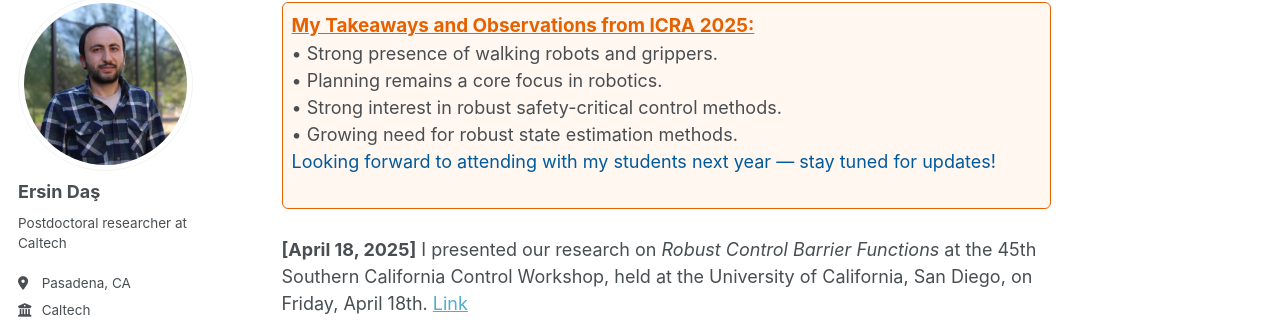
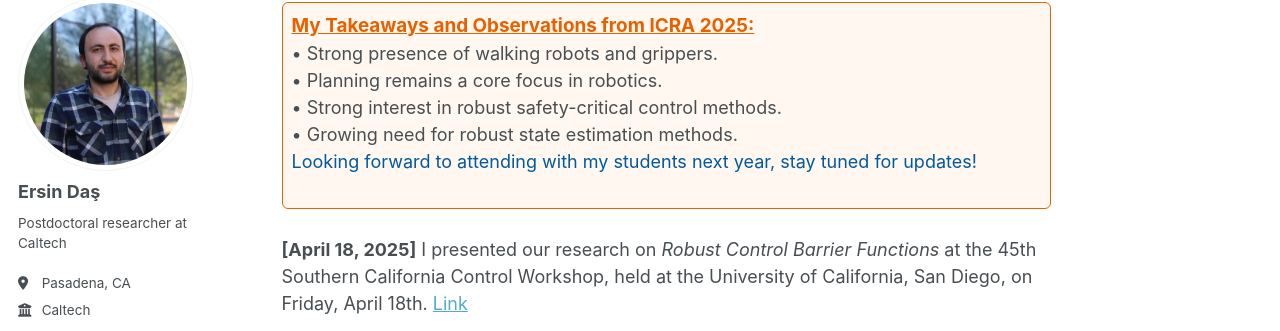
Before and after one commit to ersindas/ersindas.github.io, a Jekyll site: the page built from _pages/about.md, in a window 1280 px wide and 900 px high, scrolled down 451 px. Shown: the part 109-440 px from the top of the window. Built offline with Jekyll 4.4.1, drawn with Linux system fonts in a browser that asks for light colours; some web fonts are replaced.

Commit message:
Update about.md

```diff
--- a/_pages/about.md
+++ b/_pages/about.md
@@ -21,7 +21,7 @@ News
   • Planning remains a core focus in robotics.<br>
   • Strong interest in robust safety-critical control methods.<br>
   • Growing need for robust state estimation methods.<br>
-  <span style="color:#005a9c;">Looking forward to attending with my students next year — stay tuned for updates!</span>
+  <span style="color:#005a9c;">Looking forward to attending with my students next year, stay tuned for updates!</span>
 </div>
 
 <p style="margin-bottom:1.5em;"></p>
```
